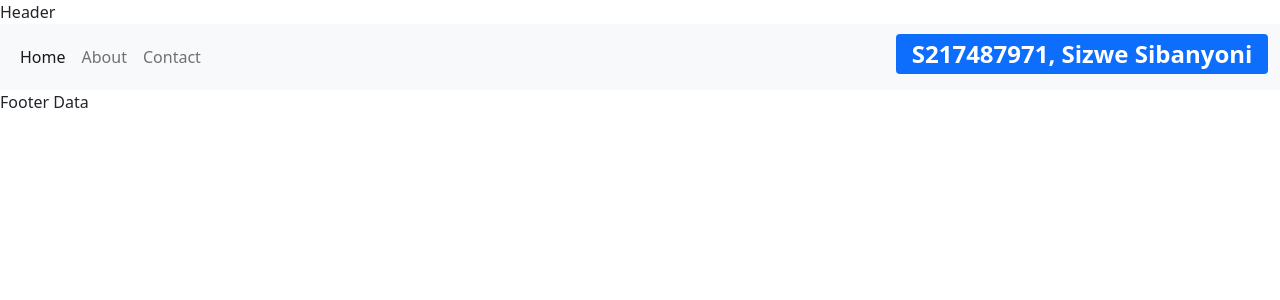
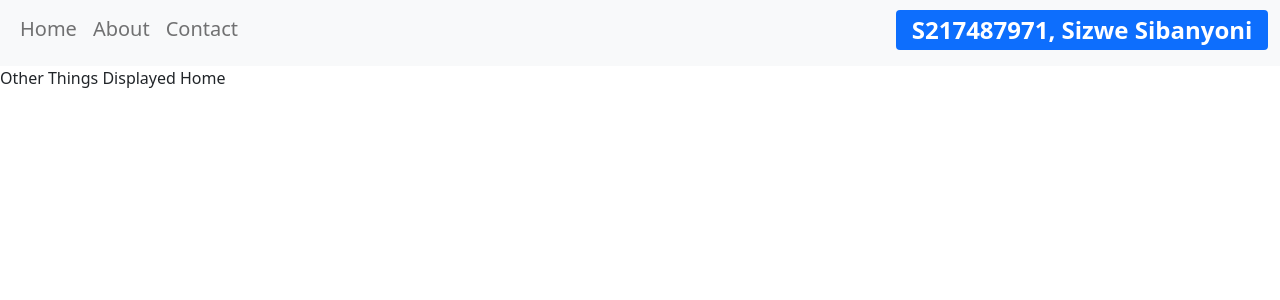
Before and after one commit to s217487971/project, a React (Create React App) app: page /homepage in a window 1280 px wide. Before the commit this address led to /Home. Shown: the top 300 px of the page. Built offline with nearby package versions, Linux system fonts and the light colour scheme.

Commit message:
First Functional Navigation
The navigation is able to link to the MainView

```diff
--- a/src/App.js
+++ b/src/App.js
@@ -1,6 +1,5 @@
 import React from 'react';
 import Mainview from './components/MainView'
-
 import {BrowserRouter} from 'react-router-dom'
 
 
@@ -8,7 +7,7 @@ function App() {
   return (
     <div className="App">
       <BrowserRouter>
-      <Mainview/>
+        <Mainview/>
       </BrowserRouter>
     </div>
   );
--- a/src/components/About.js
+++ b/src/components/AboutView.js
@@ -3,9 +3,7 @@ import React from "react";
 function Aboutmethod()
 {
     return(
-       <React.Fragment>
-
-       </React.Fragment>
+      <div>About Data</div>
     )
 }
 
--- a/src/components/Home.js
+++ /dev/null
@@ -1,15 +0,0 @@
-import React from "react";
-
-function Homemethod()
-{
-    return(
-        <React.Fragment>
-
-               <div>Home</div>
-
-        </React.Fragment>
-
-    )
-}
-
-export default Homemethod;
--- /dev/null
+++ b/src/components/HomeView.js
@@ -0,0 +1,10 @@
+import React from "react";
+
+function Homemethod()
+{
+    return(
+               <div>Other Things Displayed Home</div>
+    )
+}
+
+export default Homemethod;
--- a/src/components/MainView.js
+++ b/src/components/MainView.js
@@ -1,9 +1,7 @@
 import React from "react";
-import FooterView from "./FooterView";
-import Headerview from "./HeaderView";
-import Homemethod from "./Home";
-import Aboutmethod from "./About";
-import Contactmethod from "./Contact";
+import Homemethod from "./HomeView";
+import Aboutmethod from "./AboutView";
+import Contactmethod from "./ContactView";
 
 import {Switch, Route, Redirect, withRouter} from 'react-router-dom'
 import NavigatorTab from "./NavigationComponent";
@@ -13,22 +11,13 @@ function Mainview()
 {
     return(
         <React.Fragment>
-        <Headerview/>
-
-        <NavigatorTab/>
-
-
-        <Switch>
-            <Route path='/Home' components={Homemethod}/>
-            <Route path='/About' components={Aboutmethod}/>
-            <Route path='/Contact' components={Contactmethod}/>
-            <Redirect to='/Home'/>
-        </Switch>
-
-
-        <FooterView/>
-
-
+            <NavigatorTab/>
+           <Switch>
+               <Route path='/homepage' component={Homemethod}/>
+               <Route path='/aboutpage' component={Aboutmethod}/>
+               <Route path='/contactpage' component={Contactmethod}/>
+               <Redirect to='homepage'/>
+           </Switch>
         </React.Fragment>
 
     )
--- a/src/components/NavigationComponent.js
+++ b/src/components/NavigationComponent.js
@@ -14,13 +14,13 @@ function NavigatorTab()
             <div class="collapse navbar-collapse" id="navbarText">
             <ul class="navbar-nav me-auto mb-2 mb-lg-0">
             <li class="nav-item">
-            <Link class="nav-link active" aria-current="page" to='/Home'>Home</Link>
+            <Link class="nav-link" to='/homepage'><h5>Home</h5></Link>
             </li>
             <li class="nav-item">
-            <Link class="nav-link" to='/About'> About </Link>
+            <Link class="nav-link" to='/aboutpage'> <h5>About</h5> </Link>
              </li>
             <li class="nav-item">
-             <Link class="nav-link" to='/Contact'> Contact </Link>
+             <Link class="nav-link" to='/contactpage'> <h5>Contact</h5></Link>
              </li>
             </ul>
             <h2><span class="badge bg-primary"> S217487971, Sizwe Sibanyoni</span></h2>
```
Also changed, not shown: src/components/ContactView.js (renamed from src/components/Contact.js), src/image_resources/download (1).jfif (added), src/image_resources/shutterstock_509582812-e1574100998595-scaled.jpg (added).
